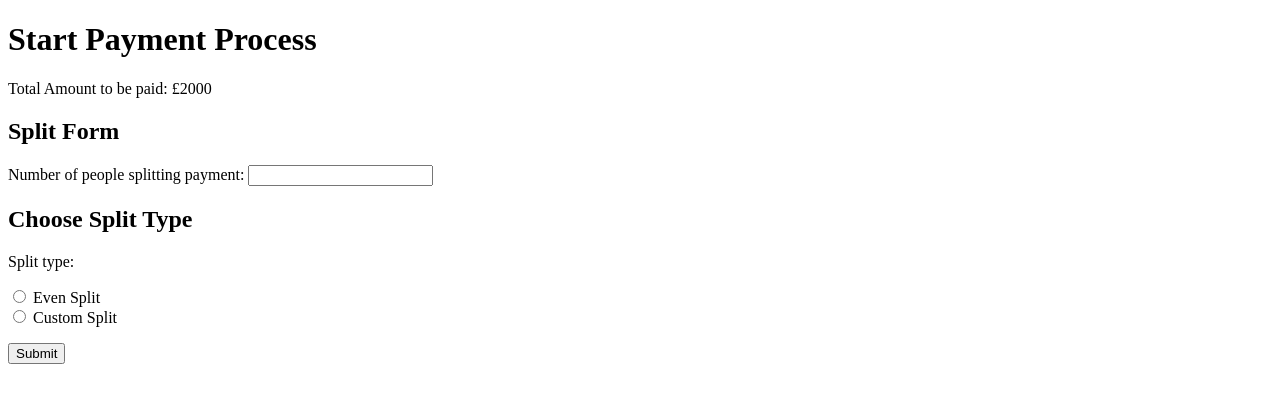
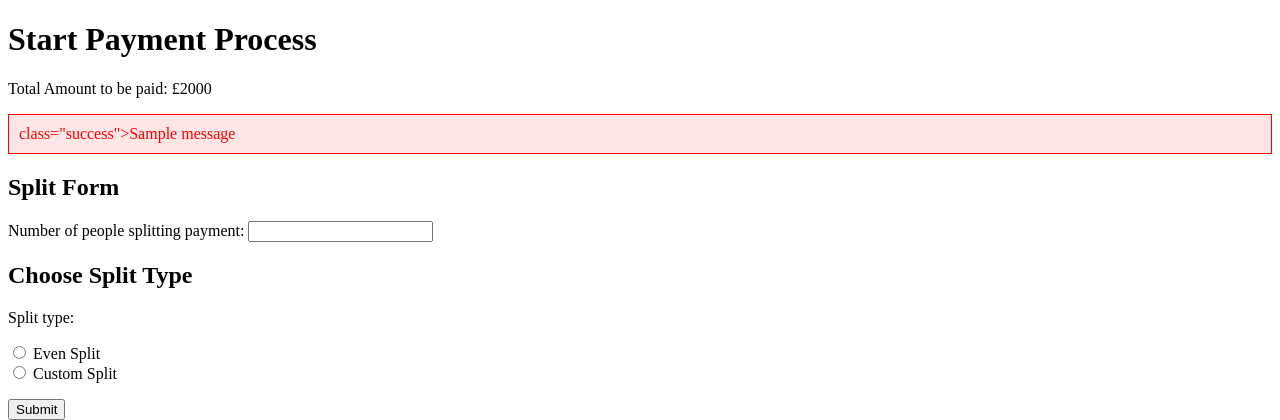
Before and after one commit to mwkan/PayPart, a Django app: page /logic/start/ in a window 1280 px wide. Shown: the top 420 px of the page. Run offline with Django 4.2, Linux system fonts and the light colour scheme; tables that the repository leaves empty hold one stand-in row (values such as "Sample post"); one stand-in notice (Sample message) is shown.

Commit message:
add view to display process payment, modify start process payment to disply invalid entr error, change url routing

```diff
--- a/paypart/logic/templates/logic/start_payment_process.html
+++ b/paypart/logic/templates/logic/start_payment_process.html
@@ -2,10 +2,33 @@
 <html>
 <head>
     <title> Start Payment Process </title>
+        <style>
+        .messages {
+            list-style-type: none;
+            padding: 0;
+        }
+        .messages li {
+            color: #FF0000;  /* Set text color to red */
+            margin: 10px 0;
+            padding: 10px;
+            border: 1px solid #FF0000;  /* Set border color to red */
+            background-color: #ffe6e6;  /* Light red background for better visibility */
+        }
+    </style>
 </head>
 <body>
     <h1>Start Payment Process</h1>
     <p>Total Amount to be paid: £{{ 2000 }}</p>
+
+    {% if messages %}
+    <ul class="messages">
+        {% for message in messages %}
+        <li>{% if message.tags %} class="{{ message.tags }}"{% endif %}>{{ message }}</li>
+        {% endfor %}
+    </ul>
+
+
+    {% endif %}
 
     <form method="post">
         {% csrf_token %}
--- a/paypart/logic/urls.py
+++ b/paypart/logic/urls.py
@@ -7,6 +7,6 @@
     path('custom_split/', views.custom_split, name='custom_split'),
     path('holding_page', views.holding_page, name='holding_page'),
     path('success_page', views.success_page, name='success_page'),
-    path('process_payments/', views.process_payments, name='process_payments'),
+    path('process_payments/', views.process_payments_view, name='process_payments'),
 
 ]
--- a/paypart/logic/views.py
+++ b/paypart/logic/views.py
@@ -6,6 +6,7 @@
 from . import forms
 from .api import get_access_token, VRP_consent, get_consent, exchange_code_for_token, confirm_funds, submit_payment
 import re
+from django.contrib import messages
 # from django.core.cache import cache
 # from time import sleep
 
@@ -186,6 +187,18 @@
     return results
 
 
+def process_payments_view(request):
+    usernames = request.session.get('usernames')
+    amounts = request.session.get('amounts')
+
+    if not usernames or not amounts:
+        # return error message and redirect to an error page
+        messages.error(request, "Invalid entry. Please try again.")
+        return redirect('start_payment_process')  # redirect to start payment
+
+    results = process_payments(usernames, amounts)
+
+    return render(request, 'logic/process_payments.html', {'results': results})
 
 # # Function to process payments for an array of users
 # def process_payments(usernames, amount_to_pay_per_user):
```
Also changed, not shown: paypart/logic/templates/logic/process_payments.html (added, +26 -0 lines), paypart/db.sqlite3.
